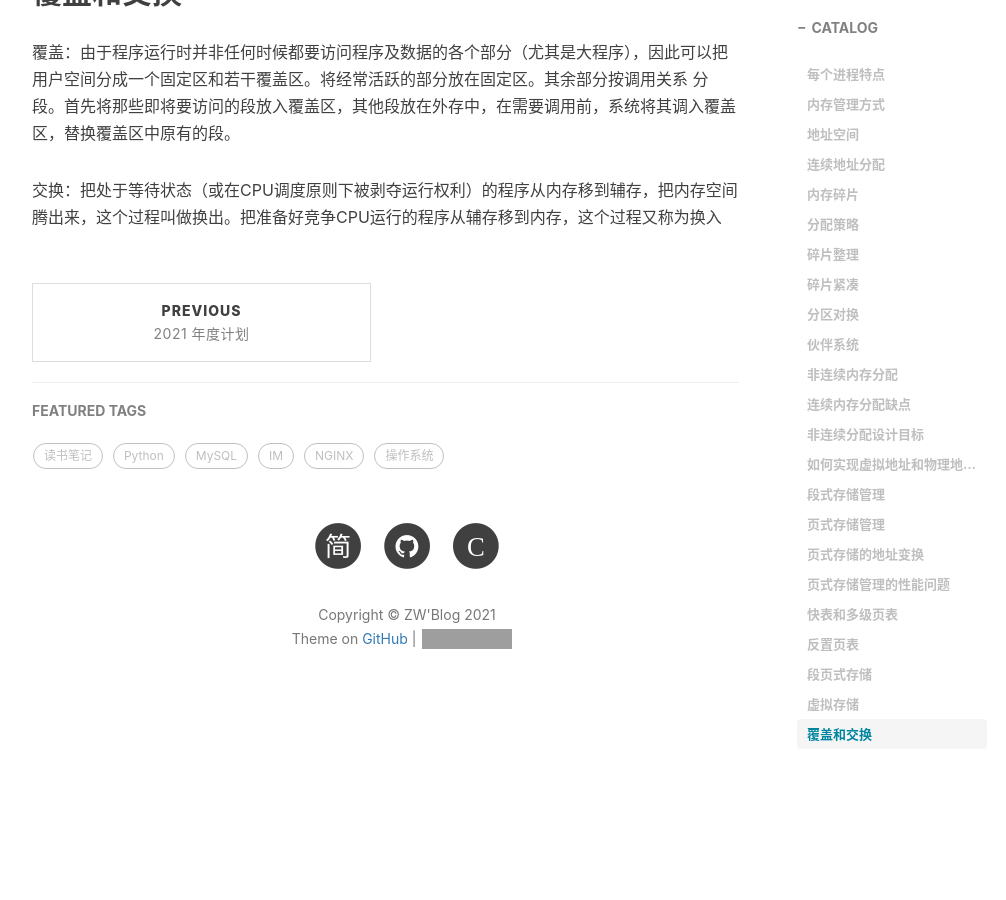
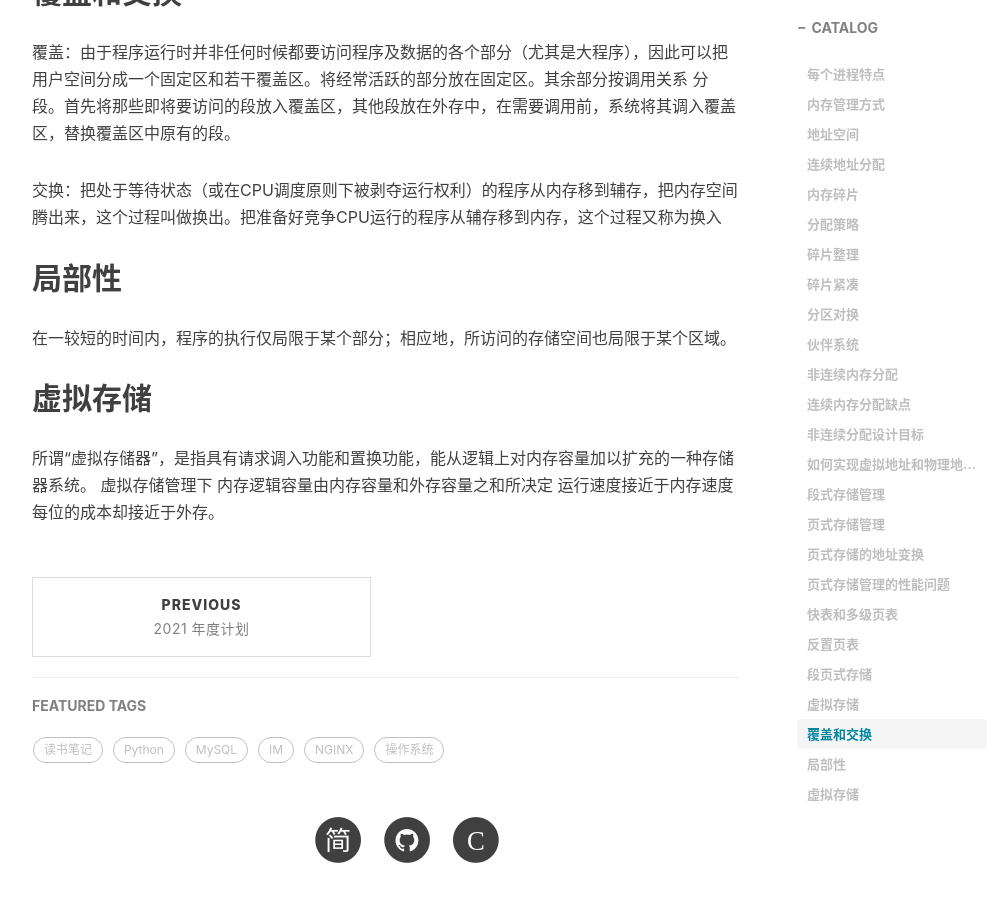
Before and after one commit to GitZW/gitzw.github.io, a Jekyll site: the page built from _posts/2021-02-28-操作系统笔记二.md, in a window 1280 px wide and 900 px high, scrolled down 6068 px. Shown: the whole window, without its empty margins (233-1239 px from the left). Built offline with Jekyll 4.4.1, drawn with Linux system fonts in a browser that asks for light colours; nearby versions of some CDN libraries; comment, search, counter and statistics services are not loaded; before the commit the page ends 6811 px from its top, so only the background shows below that; grey boxes are pictures that could not be loaded.

Commit message:
虚拟存储

```diff
--- a/_posts/2021-02-28-操作系统笔记二.md
+++ b/_posts/2021-02-28-操作系统笔记二.md
@@ -169,3 +169,13 @@ CPU控制逻辑给总线发送物理地址请求。
 覆盖：由于程序运行时并非任何时候都要访问程序及数据的各个部分（尤其是大程序），因此可以把用户空间分成一个固定区和若干覆盖区。将经常活跃的部分放在固定区。其余部分按调用关系 分段。首先将那些即将要访问的段放入覆盖区，其他段放在外存中，在需要调用前，系统将其调入覆盖区，替换覆盖区中原有的段。
 
 交换：把处于等待状态（或在CPU调度原则下被剥夺运行权利）的程序从内存移到辅存，把内存空间腾出来，这个过程叫做换出。把准备好竞争CPU运行的程序从辅存移到内存，这个过程又称为换入
+
+## 局部性
+在一较短的时间内，程序的执行仅局限于某个部分；相应地，所访问的存储空间也局限于某个区域。
+
+## 虚拟存储
+所谓“虚拟存储器”，是指具有请求调入功能和置换功能，能从逻辑上对内存容量加以扩充的一种存储器系统。
+虚拟存储管理下
+内存逻辑容量由内存容量和外存容量之和所决定
+运行速度接近于内存速度
+每位的成本却接近于外存。
```
